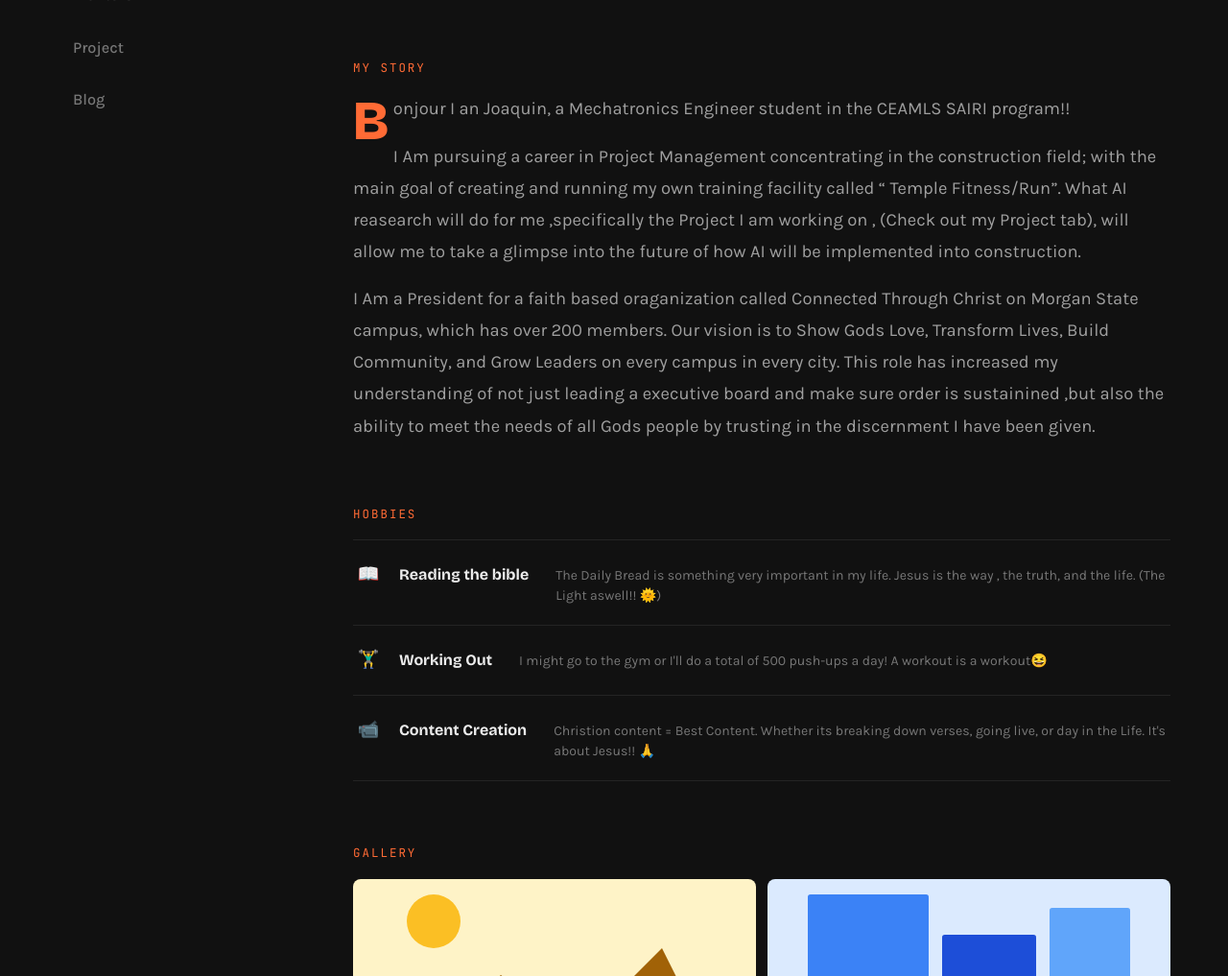
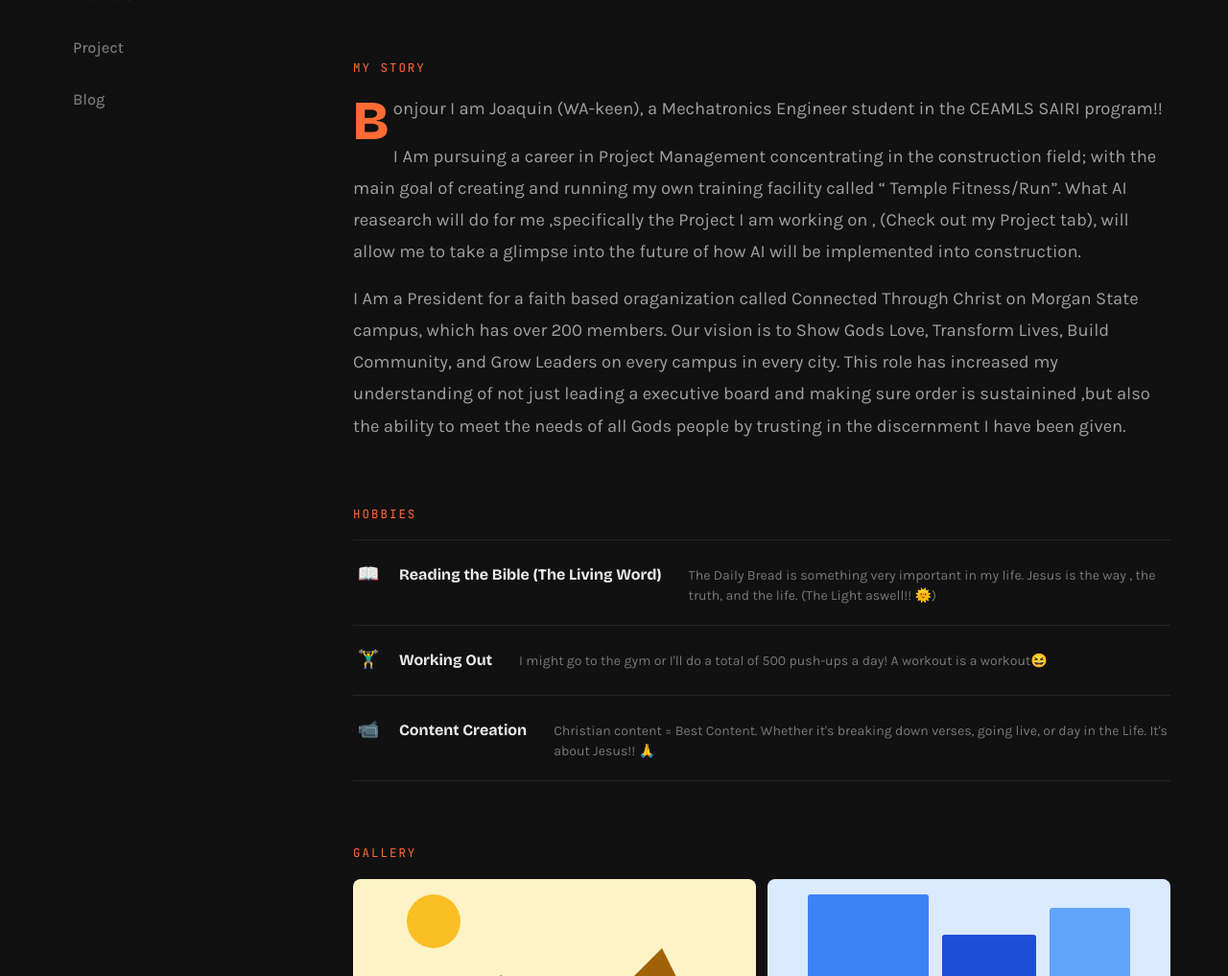
Before and after one commit to JoaqSnow/joaqsnowceamls26.github.io, a Jekyll site: the page built from pages/about-me.md, in a window 1280 px wide and 1400 px high, cut to the strip 383-1400 px from the top of the window. Shown: the whole strip at 96% size. Built offline with Jekyll 4.4.1, drawn with Linux system fonts in a browser that asks for light colours.

Commit message:
Update about-me.md

```diff
--- a/pages/about-me.md
+++ b/pages/about-me.md
@@ -9,7 +9,7 @@ about:
   image: /assets/Profile pic.png
   linkedin: https://www.linkedin.com/in/joaquin-snowden-a482a228a/
   bio: |
-    Bonjour I an Joaquin, a Mechatronics Engineer student in the CEAMLS SAIRI program!!
+    Bonjour I am Joaquin (WA-keen), a Mechatronics Engineer student in the CEAMLS SAIRI program!!
 
     I Am pursuing a career in Project Management concentrating in the construction field; with the main goal
     of creating and running my own training facility called " Temple Fitness/Run".
@@ -18,21 +18,21 @@ about:
 
     I Am a President for a faith based oraganization called Connected Through Christ on Morgan State campus, which
     has over 200 members. Our vision is to Show Gods Love, Transform Lives, Build Community, and Grow Leaders on
-    every campus in every city. This role has increased my understanding of not just leading a executive board and make sure order
+    every campus in every city. This role has increased my understanding of not just leading a executive board and making sure order
     is sustainined ,but also the ability to meet the needs of all Gods people by trusting in the discernment I have been given.
 
 
 
   hobbies:
     - icon: 📖
-      title: Reading the bible
+      title: Reading the Bible (The Living Word)
       description: The Daily Bread is something very important in my life. Jesus is the way , the truth, and the life. (The Light aswell!! 🌞)
     - icon: 🏋️‍♂️
       title: Working Out
       description:  I might go to the gym or I'll do a total of 500 push-ups a day! A workout is a workout😆
     - icon: 📹
       title: Content Creation
-      description:  Christion content = Best Content. Whether its breaking down verses, going live, or day in the Life. It's about Jesus!! 🙏
+      description:  Christian content = Best Content. Whether it's breaking down verses, going live, or day in the Life. It's about Jesus!! 🙏
 
   gallery:
     - image: /assets/images/gallery-1.svg
```
